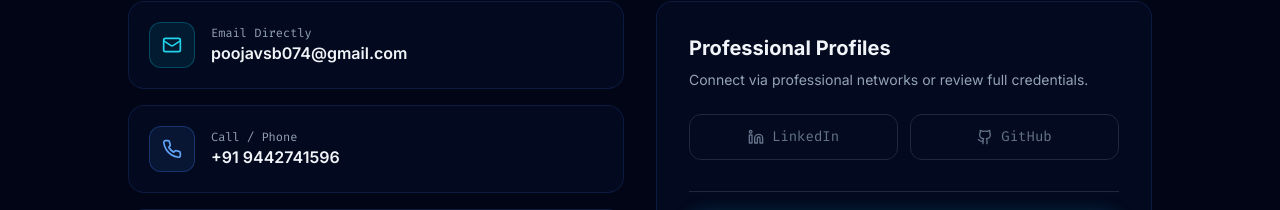
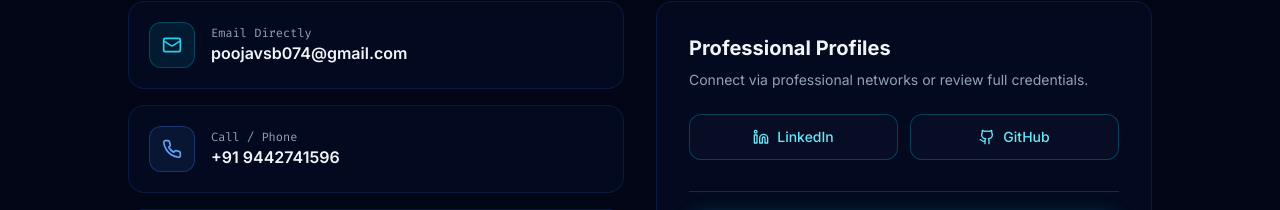
Before and after one commit to poojamanikandan4-commits/poojamanikandan4-commits.github.io, a React (Vite) app: page / in a window 1280 px wide. Shown: the part 5160-5370 px from the top of the page. Built offline with nearby package versions, Linux system fonts and the light colour scheme.

Commit message:
Update portfolioData.js

```diff
--- a/src/data/portfolioData.js
+++ b/src/data/portfolioData.js
@@ -11,8 +11,8 @@ export const portfolioData = {
     resumeUrl: "./resume.pdf"
   },
   socialLinks: {
-    linkedin: "ADD_YOUR_LINKEDIN_URL_HERE",
-    github: "ADD_YOUR_GITHUB_URL_HERE"
+    linkedin: "https://www.linkedin.com/in/poojamanikandan16/",
+    github: "https://github.com/poojamanikandan4-commits"
   },
   education: [
     {
```
